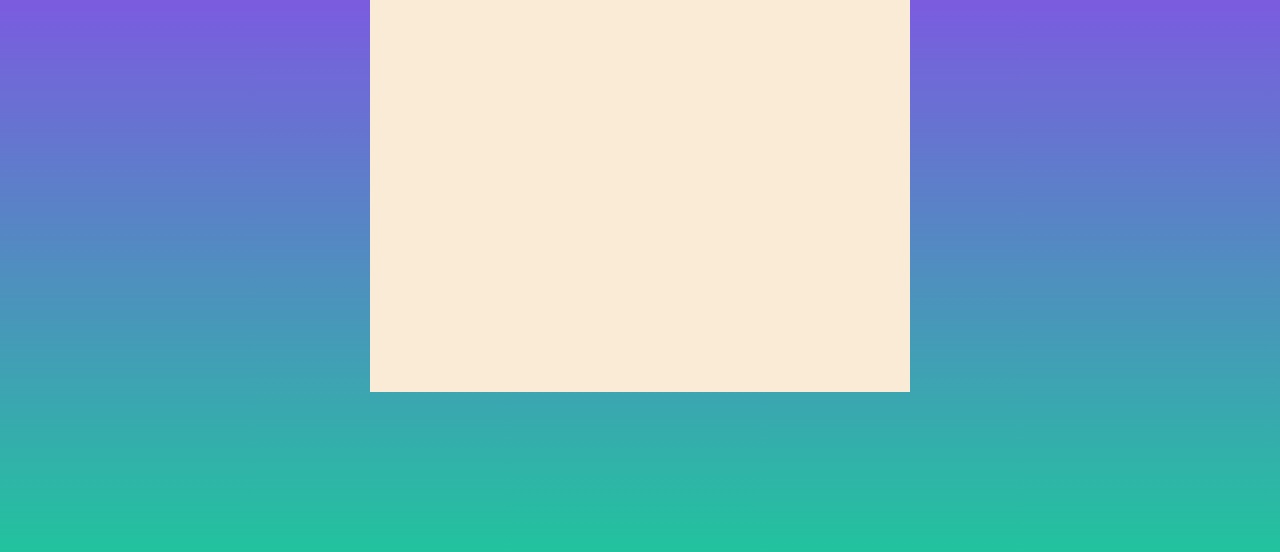
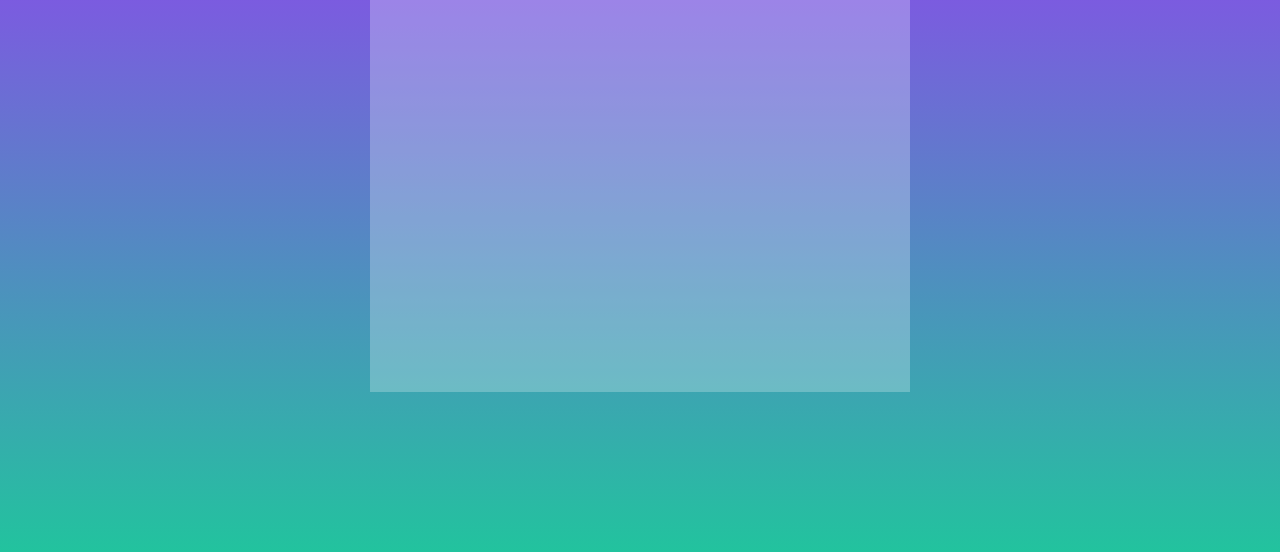
Before and after one commit to arshamarg9/change-name, a plain HTML site: page index.html in a window 1280 px wide. Shown: the part 248-800 px from the top of the page. Drawn offline with Linux system fonts and the light colour scheme.

Commit message:
Edit color(blur) container web-edit1

```diff
--- a/style.css
+++ b/style.css
@@ -18,7 +18,7 @@ body {
 }
 
 .container {
-    background-color: antiquewhite;
+    background-color: rgba(255, 255, 255, 0.247);
     width: 100%;
     max-width: 540px;
     height: 60vh;
```
